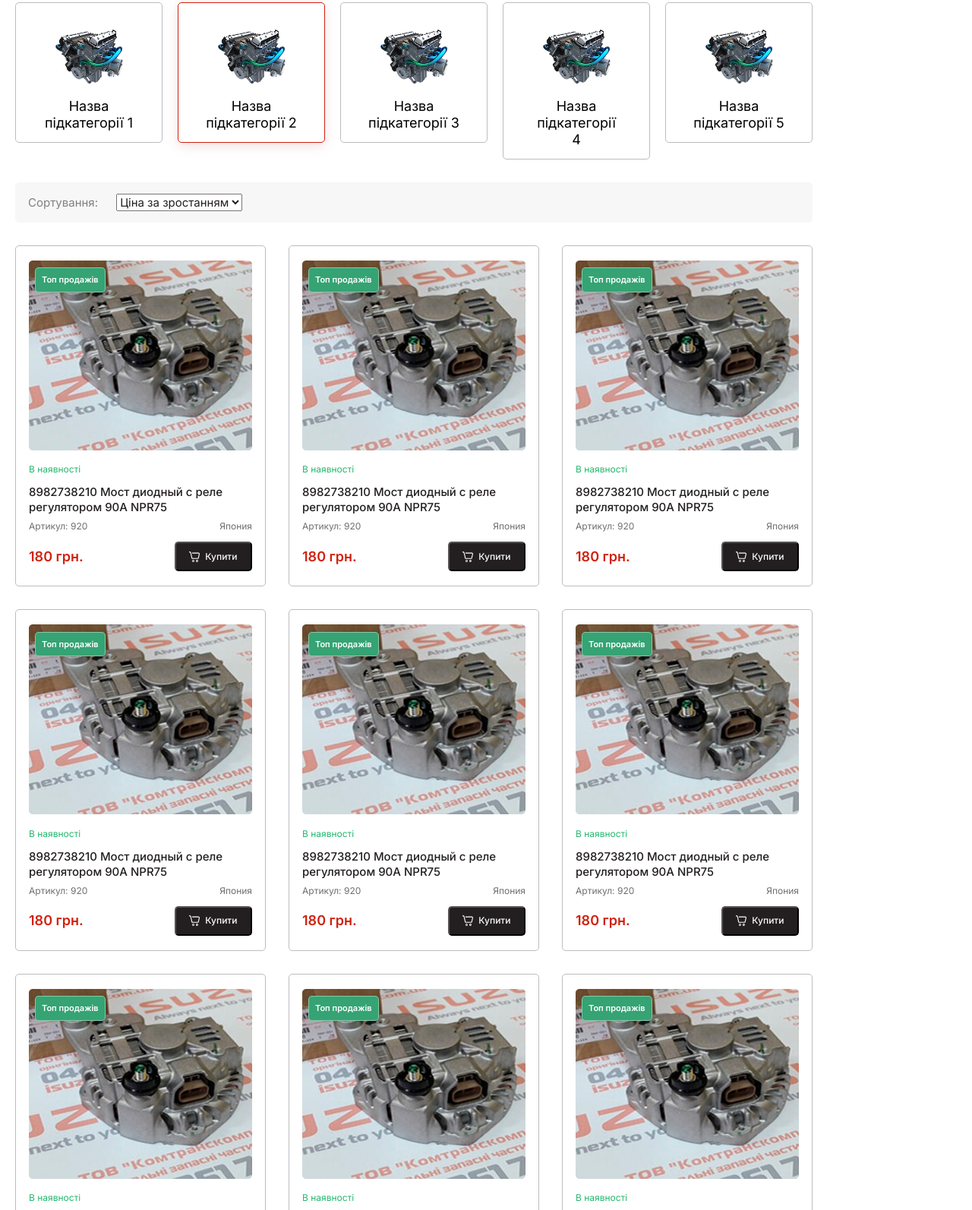
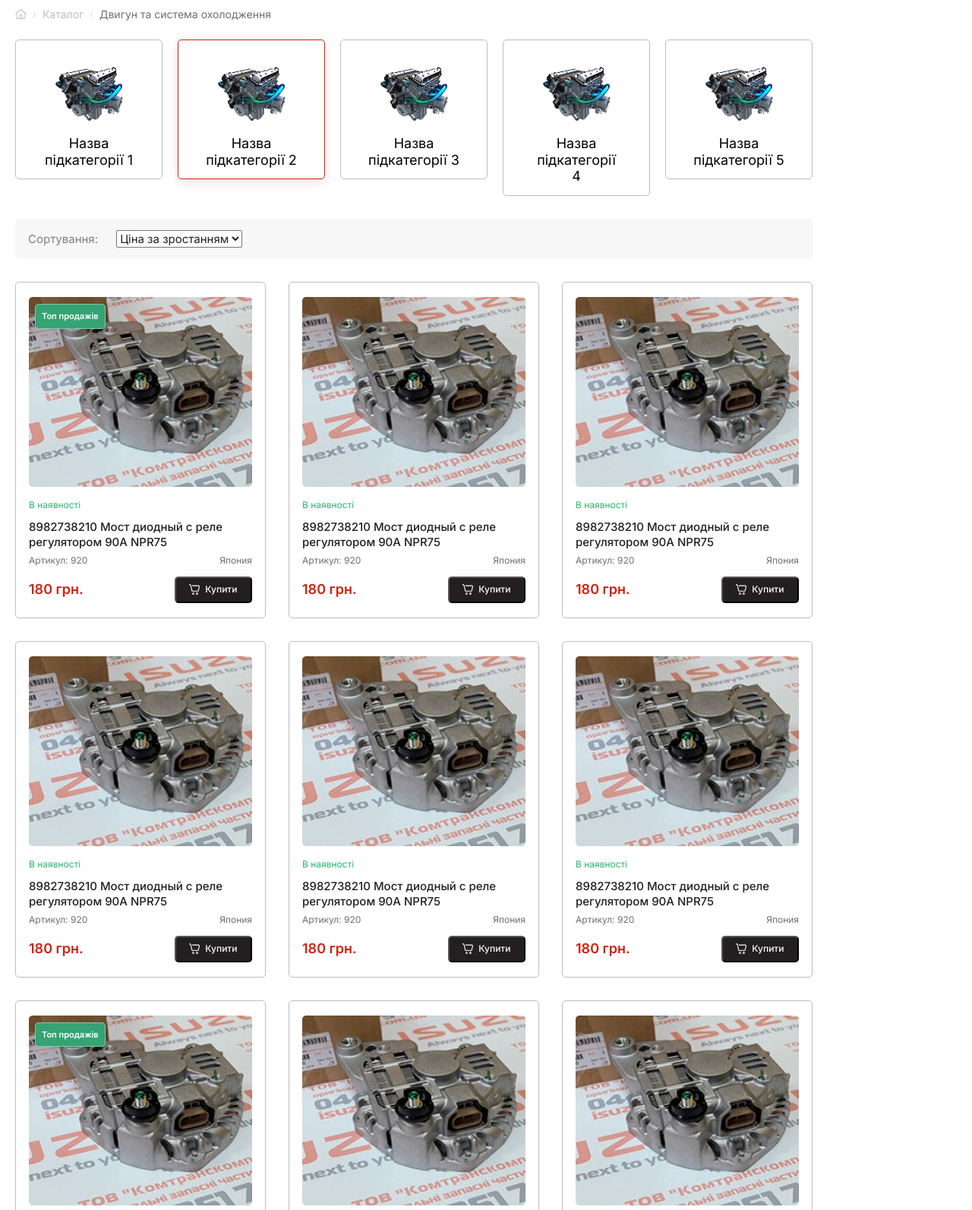
Before and after one commit to erik-frontend/isuzu, a plain HTML site: page catalog.html in a window 1280 px wide. Shown: the part 178-1771 px from the top of the page at 76% size. Drawn offline with nearby package versions, Linux system fonts and the light colour scheme.

Commit message:
commit
added breadcrumbs

```diff
--- a/catalog.html
+++ b/catalog.html
@@ -320,6 +320,25 @@
         </div>
     </header>
     <div class="container">
+        <nav class="catalog-breadcrumbs">
+            <ol class="catalog-breadcrumbs__list">
+                <li class="catalog-breadcrumbs__item">
+                    <a href="/" class="catalog-breadcrumbs__link">
+                        <img src="./assets/home-icon.svg" alt="home icon" class="catalog-breadcrumbs__icon">
+                    </a>
+                </li>
+                <li class="catalog-breadcrumbs__item">
+                    <a href="/" class="catalog-breadcrumbs__link">
+                        Каталог
+                    </a>
+                </li>
+                <li class="catalog-breadcrumbs__item">
+                        <span class="catalog-breadcrumbs__current">Двигун та система охолодження</span>
+                </li>
+            </ol>
+        </nav>
+
+
         <div class="catalog-layout">
             <div class="catalog-layout__sidebar"></div>
 
@@ -328,12 +347,12 @@
                 <div class="catalog-subcategories">
                     <ul class="catalog-subcategories__list">
                         <li class="catalog-subcategories__item ">
-                            <a href="" class="catalog-subcategories__link " >
+                            <a href="" class="catalog-subcategories__link ">
                                 <img src="./assets/category.png" alt="" class="catalog-subcategories__img">
                                 <span class="catalog-subcategories__name">Назва підкатегорії 1</span>
                             </a>
                         </li>
-                        <li class="catalog-subcategories__item " >
+                        <li class="catalog-subcategories__item ">
                             <a href="" class="catalog-subcategories__link active">
                                 <img src="./assets/category.png" alt="" class="catalog-subcategories__img">
                                 <span class="catalog-subcategories__name">Назва підкатегорії 2</span>
@@ -387,7 +406,79 @@
                     <article class="product-card">
                         <div class="product-card__image-wrapper">
                             <img src="./assets/product.jpg" alt="product" class="img">
-                            <span class="badge">Топ продажів</span>
+                            <span class="">Топ продажів</span>
+                        </div>
+                        <span class="product-card__in-stock">В наявності</span>
+                        <div class="product-card__content">
+                            <h3 class="product-card__title">8982738210 Мост диодный с реле регулятором 90А NPR75</h3>
+                            <div class="product-card__meta">
+                                <p class="product-card__info">Артикул: 920</p>
+                                <span>Япония</span>
+                            </div>
+                            <div class="product-card__footer">
+                                <span class="product-card__price">180 грн.</span>
+                                <button class="product-card__buy">Купити</button>
+                            </div>
+                        </div>
+                    </article>
+                    <article class="product-card">
+                        <div class="product-card__image-wrapper">
+                            <img src="./assets/product.jpg" alt="product" class="img">
+                            <span class="">Топ продажів</span>
+                        </div>
+                        <span class="product-card__in-stock">В наявності</span>
+                        <div class="product-card__content">
+                            <h3 class="product-card__title">8982738210 Мост диодный с реле регулятором 90А NPR75</h3>
+                            <div class="product-card__meta">
+                                <p class="product-card__info">Артикул: 920</p>
+                                <span>Япония</span>
+                            </div>
+                            <div class="product-card__footer">
+                                <span class="product-card__price">180 грн.</span>
+                                <button class="product-card__buy">Купити</button>
+                            </div>
+                        </div>
+                    </article>
+                    <article class="product-card">
+                        <div class="product-card__image-wrapper">
+                            <img src="./assets/product.jpg" alt="product" class="img">
+                            <span class="">Топ продажів</span>
+                        </div>
+                        <span class="product-card__in-stock">В наявності</span>
+                        <div class="product-card__content">
+                            <h3 class="product-card__title">8982738210 Мост диодный с реле регулятором 90А NPR75</h3>
+                            <div class="product-card__meta">
+                                <p class="product-card__info">Артикул: 920</p>
+                                <span>Япония</span>
+                            </div>
+                            <div class="product-card__footer">
+                                <span class="product-card__price">180 грн.</span>
+                                <button class="product-card__buy">Купити</button>
+                            </div>
+                        </div>
+                    </article>
+                    <article class="product-card">
+                        <div class="product-card__image-wrapper">
+                            <img src="./assets/product.jpg" alt="product" class="img">
+                            <span class="">Топ продажів</span>
+                        </div>
+                        <span class="product-card__in-stock">В наявності</span>
+                        <div class="product-card__content">
+                            <h3 class="product-card__title">8982738210 Мост диодный с реле регулятором 90А NPR75</h3>
+                            <div class="product-card__meta">
+                                <p class="product-card__info">Артикул: 920</p>
+                                <span>Япония</span>
+                            </div>
+                            <div class="product-card__footer">
+                                <span class="product-card__price">180 грн.</span>
+                                <button class="product-card__buy">Купити</button>
+                            </div>
+                        </div>
+                    </article>
+                    <article class="product-card">
+                        <div class="product-card__image-wrapper">
+                            <img src="./assets/product.jpg" alt="product" class="img">
+                            <span class="">Топ продажів</span>
                         </div>
                         <span class="product-card__in-stock">В наявності</span>
                         <div class="product-card__content">
@@ -423,7 +514,7 @@
                     <article class="product-card">
                         <div class="product-card__image-wrapper">
                             <img src="./assets/product.jpg" alt="product" class="img">
-                            <span class="badge">Топ продажів</span>
+                            <span class="">Топ продажів</span>
                         </div>
                         <span class="product-card__in-stock">В наявності</span>
                         <div class="product-card__content">
@@ -441,79 +532,7 @@
                     <article class="product-card">
                         <div class="product-card__image-wrapper">
                             <img src="./assets/product.jpg" alt="product" class="img">
-                            <span class="badge">Топ продажів</span>
-                        </div>
-                        <span class="product-card__in-stock">В наявності</span>
-                        <div class="product-card__content">
-                            <h3 class="product-card__title">8982738210 Мост диодный с реле регулятором 90А NPR75</h3>
-                            <div class="product-card__meta">
-                                <p class="product-card__info">Артикул: 920</p>
-                                <span>Япония</span>
-                            </div>
-                            <div class="product-card__footer">
-                                <span class="product-card__price">180 грн.</span>
-                                <button class="product-card__buy">Купити</button>
-                            </div>
-                        </div>
-                    </article>
-                    <article class="product-card">
-                        <div class="product-card__image-wrapper">
-                            <img src="./assets/product.jpg" alt="product" class="img">
-                            <span class="badge">Топ продажів</span>
-                        </div>
-                        <span class="product-card__in-stock">В наявності</span>
-                        <div class="product-card__content">
-                            <h3 class="product-card__title">8982738210 Мост диодный с реле регулятором 90А NPR75</h3>
-                            <div class="product-card__meta">
-                                <p class="product-card__info">Артикул: 920</p>
-                                <span>Япония</span>
-                            </div>
-                            <div class="product-card__footer">
-                                <span class="product-card__price">180 грн.</span>
-                                <button class="product-card__buy">Купити</button>
-                            </div>
-                        </div>
-                    </article>
-                    <article class="product-card">
-                        <div class="product-card__image-wrapper">
-                            <img src="./assets/product.jpg" alt="product" class="img">
-                            <span class="badge">Топ продажів</span>
-                        </div>
-                        <span class="product-card__in-stock">В наявності</span>
-                        <div class="product-card__content">
-                            <h3 class="product-card__title">8982738210 Мост диодный с реле регулятором 90А NPR75</h3>
-                            <div class="product-card__meta">
-                                <p class="product-card__info">Артикул: 920</p>
-                                <span>Япония</span>
-                            </div>
-                            <div class="product-card__footer">
-                                <span class="product-card__price">180 грн.</span>
-                                <button class="product-card__buy">Купити</button>
-                            </div>
-                        </div>
-                    </article>
-                    <article class="product-card">
-                        <div class="product-card__image-wrapper">
-                            <img src="./assets/product.jpg" alt="product" class="img">
-                            <span class="badge">Топ продажів</span>
-                        </div>
-                        <span class="product-card__in-stock">В наявності</span>
-                        <div class="product-card__content">
-                            <h3 class="product-card__title">8982738210 Мост диодный с реле регулятором 90А NPR75</h3>
-                            <div class="product-card__meta">
-                                <p class="product-card__info">Артикул: 920</p>
-                                <span>Япония</span>
-                            </div>
-                            <div class="product-card__footer">
-                                <span class="product-card__price">180 грн.</span>
-                                <button class="product-card__buy">Купити</button>
-                            </div>
-                        </div>
-                    </article>
-                    <article class="product-card">
-                        <div class="product-card__image-wrapper">
-                            <img src="./assets/product.jpg" alt="product" class="img">
-                            <span class="badge">Топ продажів</span>
+                            <span class="">Топ продажів</span>
                         </div>
                         <span class="product-card__in-stock">В наявності</span>
                         <div class="product-card__content">
--- a/scss/_based.scss
+++ b/scss/_based.scss
@@ -2855,6 +2855,44 @@ html:not(.v-mobile) .footer__dev a:focus-visible {
 
 
 
+.catalog-breadcrumbs {
+    margin-top: 34px;
+
+    &__list {
+        display: flex;
+        align-items: center;
+    }
+
+    &__item {
+        display: flex;
+        align-items: center;
+        font-weight: 400;
+        font-size: 14px;
+        line-height: 1; // 71%
+
+
+        &::after {
+            content: "/";
+            margin: 0 9px;
+            color: var(--color-grey-150);
+             font-size: 8px;
+
+        }
+
+        &:last-child::after {
+            display: none;
+        }
+
+        span {
+            color: var(--color-grey-100);
+        }
+    }
+
+    &__link {
+
+        color: var(--color-grey-150);
+    }
+}
 
 .catalog-layout__content {
     max-width: 1050px;
@@ -2879,7 +2917,7 @@ html:not(.v-mobile) .footer__dev a:focus-visible {
     &__name {
         font-weight: 400;
         font-size: 18px;
-        line-height: 122%;
+        line-height: 1.2; // 122%
         color: #010101;
         text-align: center;
         width: 120px;
@@ -2919,7 +2957,7 @@ html:not(.v-mobile) .footer__dev a:focus-visible {
 
     font-weight: 400;
     font-size: 15px;
-    line-height: 120%;
+    line-height: 1.2; // 120%
     color: var(--color-grey-100);
 
     span {
@@ -2928,10 +2966,9 @@ html:not(.v-mobile) .footer__dev a:focus-visible {
     }
 
     select {
-        font-family: var(--font-family);
         font-weight: 400;
         font-size: 15px;
-        line-height: 120%;
+        line-height: 1.2; // 120%
         color: var(--color-black);
     }
 }
@@ -2965,7 +3002,18 @@ html:not(.v-mobile) .footer__dev a:focus-visible {
             position: absolute;
             top: 9.5px;
             left: 8px;
+
+
         }
+
+        span {
+            &:not(.badge) {
+                display: none;
+            }
+        }
+
+
+
     }
 
 
@@ -2975,12 +3023,12 @@ html:not(.v-mobile) .footer__dev a:focus-visible {
 
         font-weight: 400;
         font-size: 12px;
-        line-height: 117%;
+        line-height: 1; //117%
     }
 
     &__title {
         font-size: 15px;
-        line-height: 133%;
+        line-height: 1.3; //133%
     }
 
     &__meta {
@@ -2990,7 +3038,7 @@ html:not(.v-mobile) .footer__dev a:focus-visible {
 
         font-weight: 400;
         font-size: 12px;
-        line-height: 117%;
+        line-height: 1.2; // 117%
         color: var(--color-grey-100);
     }
 
@@ -3003,7 +3051,7 @@ html:not(.v-mobile) .footer__dev a:focus-visible {
     &__price {
         font-weight: 600;
         font-size: 18px;
-        line-height: 100%;
+        line-height: 1; //100%
         color: var(--color-red);
     }
 
@@ -3017,7 +3065,7 @@ html:not(.v-mobile) .footer__dev a:focus-visible {
         background: var(--color-black);
         font-weight: 500;
         font-size: 12px;
-        line-height: 150%;
+        line-height: 1; // 150 %
         color: var(--color-white);
 
         &::before {
```
Also changed, not shown: assets/home-icon.svg (added), assets/slesh.svg (added), css/main.css, css/main.min.css, 2 other files.
